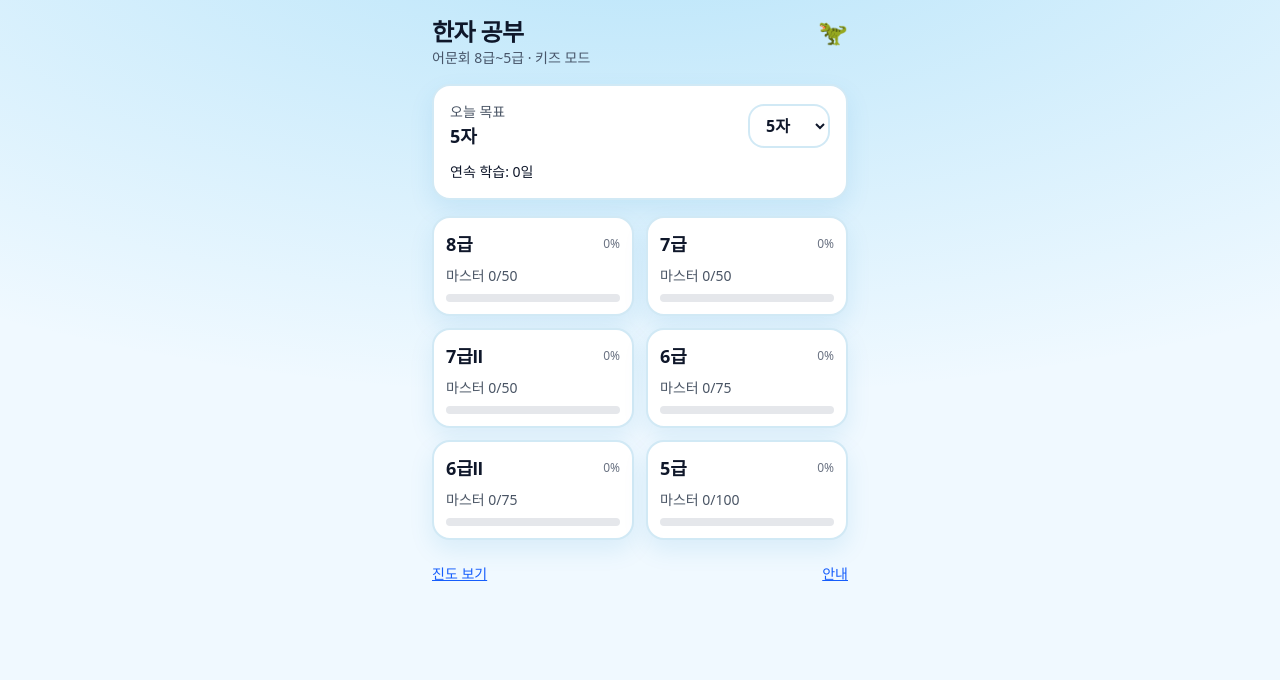
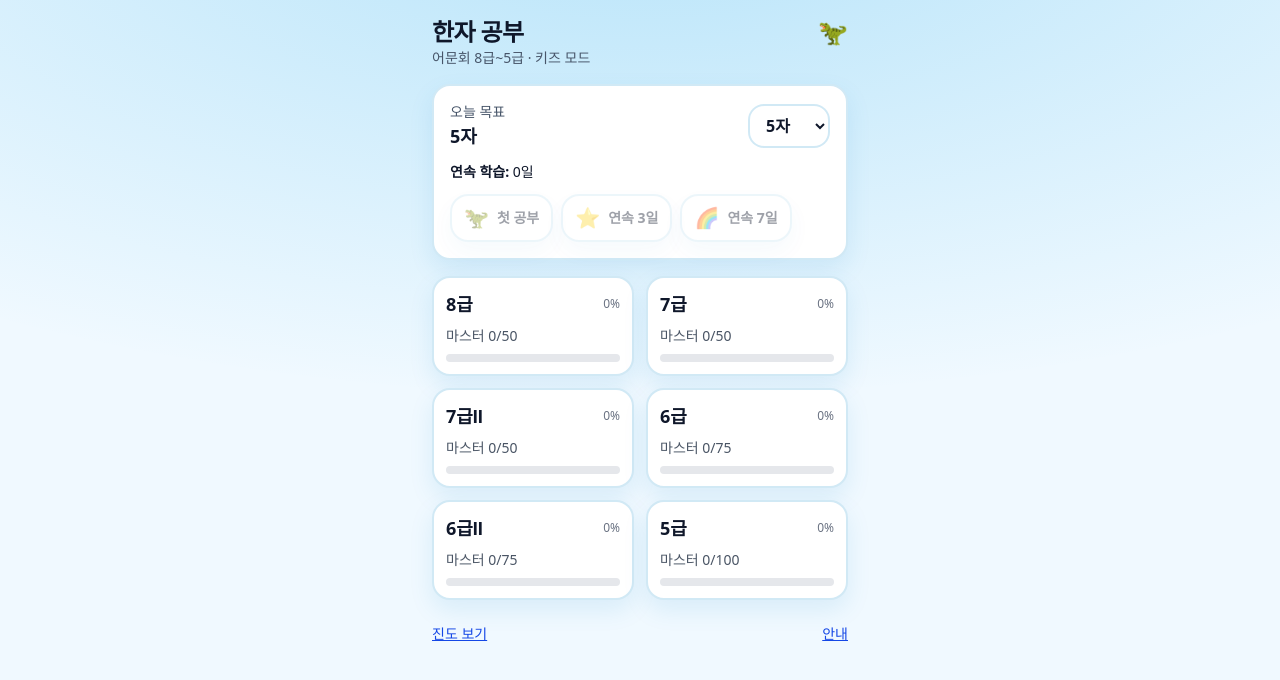
Before and after one commit to woairi/hanja-study, a Next.js app in the folder web/: page / in a window 1280 px wide. Shown: the top 680 px of the page. Built offline with nearby package versions, Linux system fonts and the light colour scheme.

Commit message:
Kid UX: badges on home + sparkle on correct answers

```diff
--- a/web/src/app/globals.css
+++ b/web/src/app/globals.css
@@ -74,6 +74,26 @@ body {
   box-shadow: 0 10px 18px rgba(14, 165, 233, 0.25);
 }
 
+@keyframes pop {
+  0% { transform: scale(0.98); }
+  50% { transform: scale(1.02); }
+  100% { transform: scale(1.0); }
+}
+
+.pop {
+  animation: pop 220ms ease-out;
+}
+
+@keyframes sparkle {
+  0% { opacity: 0; transform: translateY(8px) scale(0.98); }
+  20% { opacity: 1; }
+  100% { opacity: 0; transform: translateY(-10px) scale(1.02); }
+}
+
+.sparkle {
+  animation: sparkle 700ms ease-out;
+}
+
 .btn-ghost {
   background: rgba(255, 255, 255, 0.65);
   border: 2px solid rgba(2, 132, 199, 0.18);
--- a/web/src/app/page.tsx
+++ b/web/src/app/page.tsx
@@ -3,6 +3,7 @@
 import Link from 'next/link';
 import { useEffect, useMemo, useState } from 'react';
 import Dino from '@/components/Dino';
+import StickerBadge, { type Badge } from '@/components/StickerBadge';
 import { GRADE_LABELS, kanjiByGradeLabel } from '@/lib/kanji';
 import { loadState, saveState } from '@/lib/storage';
 import type { GradeLabel } from '@/lib/types';
@@ -35,6 +36,18 @@ export default function HomePage() {
     });
   }, []);
 
+  const badges: Badge[] = useMemo(() => {
+    const st = loadState();
+    const streakCount = st.streak.count;
+    const seenCount = Object.keys(st.progress || {}).length;
+    return [
+      { id: 'first', label: '첫 공부', emoji: '🦖', achieved: seenCount > 0 },
+      { id: 'streak3', label: '연속 3일', emoji: '⭐', achieved: streakCount >= 3 },
+      { id: 'streak7', label: '연속 7일', emoji: '🌈', achieved: streakCount >= 7 },
+      { id: 'quiz50', label: '50문제', emoji: '🏅', achieved: false },
+    ];
+  }, []);
+
   return (
     <main className="mx-auto max-w-md p-4">
       <header className="mb-4">
@@ -50,11 +63,11 @@ export default function HomePage() {
       <section className="card mb-4 p-4">
         <div className="flex items-center justify-between">
           <div>
-            <div className="text-sm text-gray-600">오늘 목표</div>
-            <div className="text-lg font-semibold">{dailyCount}자</div>
+            <div className="text-sm" style={{ color: 'var(--muted)' }}>오늘 목표</div>
+            <div className="text-lg font-extrabold">{dailyCount}자</div>
           </div>
           <select
-            className="focus-ring rounded-2xl border-2 px-3 py-2 font-semibold"
+            className="focus-ring rounded-2xl border-2 px-3 py-2 font-extrabold"
             style={{ borderColor: 'rgba(2,132,199,0.18)', background: 'rgba(255,255,255,0.8)' }}
             value={dailyCount}
             onChange={(e) => setDailyCount(Number(e.target.value) as 5 | 10 | 15)}
@@ -66,7 +79,13 @@ export default function HomePage() {
         </div>
 
         <div className="mt-3 text-sm">
-          <span className="font-medium">연속 학습:</span> {streak.count}일
+          <span className="font-bold">연속 학습:</span> {streak.count}일
+        </div>
+
+        <div className="mt-3 flex flex-wrap gap-2">
+          {badges.slice(0, 3).map((b) => (
+            <StickerBadge key={b.id} badge={b} />
+          ))}
         </div>
       </section>
 
@@ -77,10 +96,10 @@ export default function HomePage() {
       </section>
 
       <div className="mt-6 flex justify-between text-sm">
-        <Link className="text-blue-600 underline" href="/progress">
+        <Link className="text-blue-700 underline" href="/progress">
           진도 보기
         </Link>
-        <Link className="text-blue-600 underline" href="/about">
+        <Link className="text-blue-700 underline" href="/about">
           안내
         </Link>
       </div>
--- a/web/src/app/quiz/QuizClient.tsx
+++ b/web/src/app/quiz/QuizClient.tsx
@@ -27,6 +27,7 @@ export default function QuizClient() {
   const [chosen, setChosen] = useState<string | null>(null);
   const [locked, setLocked] = useState(false);
   const [feedback, setFeedback] = useState<{ correct: boolean; answer: string } | null>(null);
+  const [sparkleKey, setSparkleKey] = useState(0);
   const [answers, setAnswers] = useState<{ qid: string; correct: boolean; kanjiId: string }[]>([]);
 
   useEffect(() => {
@@ -102,7 +103,7 @@ export default function QuizClient() {
         </div>
       </div>
 
-      <div className="card p-4">
+      <div className={`card p-4 ${feedback?.correct ? 'pop' : ''}`}>
         <div className="text-sm text-gray-500">
           {q.kind === 'trap' ? '함정문제' : q.kind === 'meaning' ? '뜻' : '음'}
         </div>
@@ -132,8 +133,19 @@ export default function QuizClient() {
         </div>
 
         {feedback && (
-          <div className={`mt-3 rounded-md px-3 py-2 text-sm ${feedback.correct ? 'bg-green-50 text-green-800' : 'bg-red-50 text-red-800'}`}>
-            {feedback.correct ? '정답!' : `오답. 정답: ${feedback.answer}`}
+          <div
+            className={`mt-3 rounded-2xl px-3 py-2 text-sm font-bold ${
+              feedback.correct ? 'bg-green-50 text-green-800' : 'bg-red-50 text-red-800'
+            }`}
+          >
+            <div className="flex items-center justify-between">
+              <div>{feedback.correct ? '정답!' : `오답. 정답: ${feedback.answer}`}</div>
+              {feedback.correct && (
+                <div key={sparkleKey} className="sparkle text-lg" aria-hidden>
+                  ✨
+                </div>
+              )}
+            </div>
           </div>
         )}
       </div>
@@ -164,6 +176,7 @@ export default function QuizClient() {
               const isCorrect = chosen === q.answer;
               setLocked(true);
               setFeedback({ correct: isCorrect, answer: q.answer });
+              if (isCorrect) setSparkleKey((k) => k + 1);
               setAnswers((a) => [...a, { qid: q.id, correct: isCorrect, kanjiId: q.kanjiId }]);
               commitResult(isCorrect, q.kanjiId);
 
--- /dev/null
+++ b/web/src/components/StickerBadge.tsx
@@ -0,0 +1,20 @@
+export type Badge = {
+  id: string;
+  label: string;
+  emoji: string;
+  achieved: boolean;
+};
+
+export default function StickerBadge({ badge }: { badge: Badge }) {
+  return (
+    <div
+      className={`card flex items-center gap-2 px-3 py-2 ${badge.achieved ? '' : 'opacity-40'}`}
+      title={badge.label}
+    >
+      <div className="text-xl" aria-hidden>
+        {badge.emoji}
+      </div>
+      <div className="text-sm font-extrabold">{badge.label}</div>
+    </div>
+  );
+}
```
Also changed, not shown: 1 other file (tests, documents, lock files or other folders).
